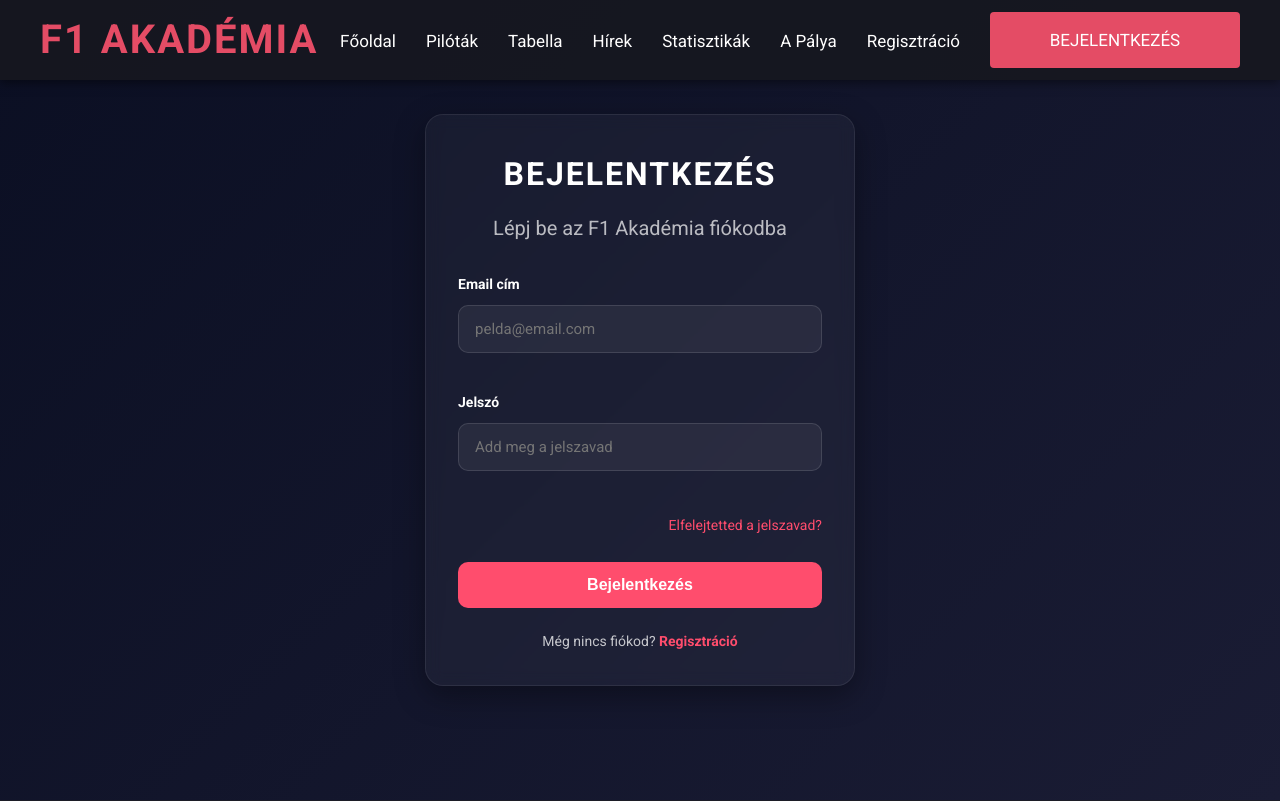
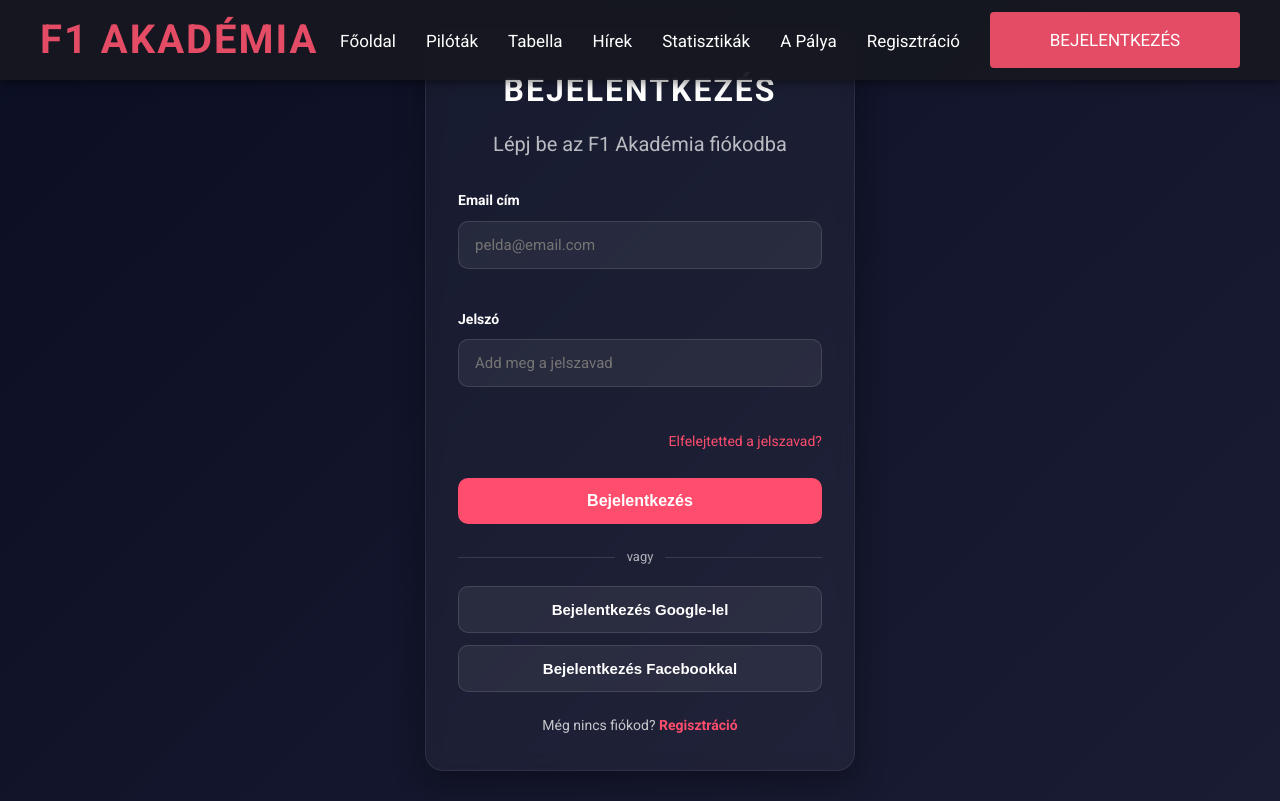
Before and after one commit to C7PRLL/F1AcademyTeszt1, a React (Vite) app in the folder frontend/: page /login in a window 1280 px wide. Built offline with nearby package versions, Linux system fonts and the light colour scheme.

Commit message:
fdfsdfsd
fdsfsdfsd

```diff
--- a/frontend/src/pages/Login.jsx
+++ b/frontend/src/pages/Login.jsx
@@ -1,10 +1,8 @@
 import { useState } from 'react';
 import axios from 'axios';
-import { Link, useNavigate } from 'react-router-dom';
+import { Link } from 'react-router-dom';
 
 export default function Login() {
-  const navigate = useNavigate();
-
   const [email, setEmail] = useState('');
   const [password, setPassword] = useState('');
 
@@ -20,7 +18,6 @@ export default function Login() {
     setLoading(true);
 
     try {
-      // 1. Login kérés
       await axios.post(
         'http://localhost:5000/api/users/login',
         {
@@ -32,19 +29,16 @@ export default function Login() {
         }
       );
 
-      // 2. Session ellenőrzése
-      const me = await axios.get('http://localhost:5000/api/auth/me', {
+      const meResponse = await axios.get('http://localhost:5000/api/auth/me', {
         withCredentials: true,
       });
 
-      // 3. User mentése localStorage-ba
-      localStorage.setItem('user', JSON.stringify(me.data));
+      localStorage.setItem('user', JSON.stringify(meResponse.data));
 
       setMessage('Sikeres bejelentkezés!');
 
-      setTimeout(() => {
-        navigate('/');
-      }, 1000);
+      // Teljes reload, hogy minden komponens lássa az új auth állapotot
+      window.location.href = '/';
     } catch (err) {
       setError(
         err.response?.data?.error || 'Hiba történt a bejelentkezés során.'
@@ -52,6 +46,14 @@ export default function Login() {
     } finally {
       setLoading(false);
     }
+  };
+
+  const handleGoogleLogin = () => {
+    window.location.href = 'http://localhost:5000/api/auth/google';
+  };
+
+  const handleFacebookLogin = () => {
+    window.location.href = 'http://localhost:5000/api/auth/facebook';
   };
 
   return (
@@ -240,6 +242,82 @@ export default function Login() {
 
         <div
           style={{
+            display: 'flex',
+            alignItems: 'center',
+            gap: '12px',
+            margin: '22px 0 18px 0',
+          }}
+        >
+          <div
+            style={{
+              flex: 1,
+              height: '1px',
+              background: 'rgba(255,255,255,0.12)',
+            }}
+          />
+          <span
+            style={{
+              color: 'rgba(255,255,255,0.65)',
+              fontSize: '13px',
+            }}
+          >
+            vagy
+          </span>
+          <div
+            style={{
+              flex: 1,
+              height: '1px',
+              background: 'rgba(255,255,255,0.12)',
+            }}
+          />
+        </div>
+
+        <div
+          style={{
+            display: 'flex',
+            flexDirection: 'column',
+            gap: '12px',
+          }}
+        >
+          <button
+            type="button"
+            onClick={handleGoogleLogin}
+            style={{
+              width: '100%',
+              padding: '14px',
+              borderRadius: '10px',
+              border: '1px solid rgba(255,255,255,0.12)',
+              background: 'rgba(255,255,255,0.06)',
+              color: '#ffffff',
+              fontSize: '15px',
+              fontWeight: '600',
+              cursor: 'pointer',
+            }}
+          >
+            Bejelentkezés Google-lel
+          </button>
+
+          <button
+            type="button"
+            onClick={handleFacebookLogin}
+            style={{
+              width: '100%',
+              padding: '14px',
+              borderRadius: '10px',
+              border: '1px solid rgba(255,255,255,0.12)',
+              background: 'rgba(255,255,255,0.06)',
+              color: '#ffffff',
+              fontSize: '15px',
+              fontWeight: '600',
+              cursor: 'pointer',
+            }}
+          >
+            Bejelentkezés Facebookkal
+          </button>
+        </div>
+
+        <div
+          style={{
             marginTop: '22px',
             textAlign: 'center',
             color: 'rgba(255,255,255,0.75)',
```
Also changed, not shown: frontend/src/pages/Profile.jsx (+174 -26 lines), 2 other files (tests, documents, lock files or other folders).
